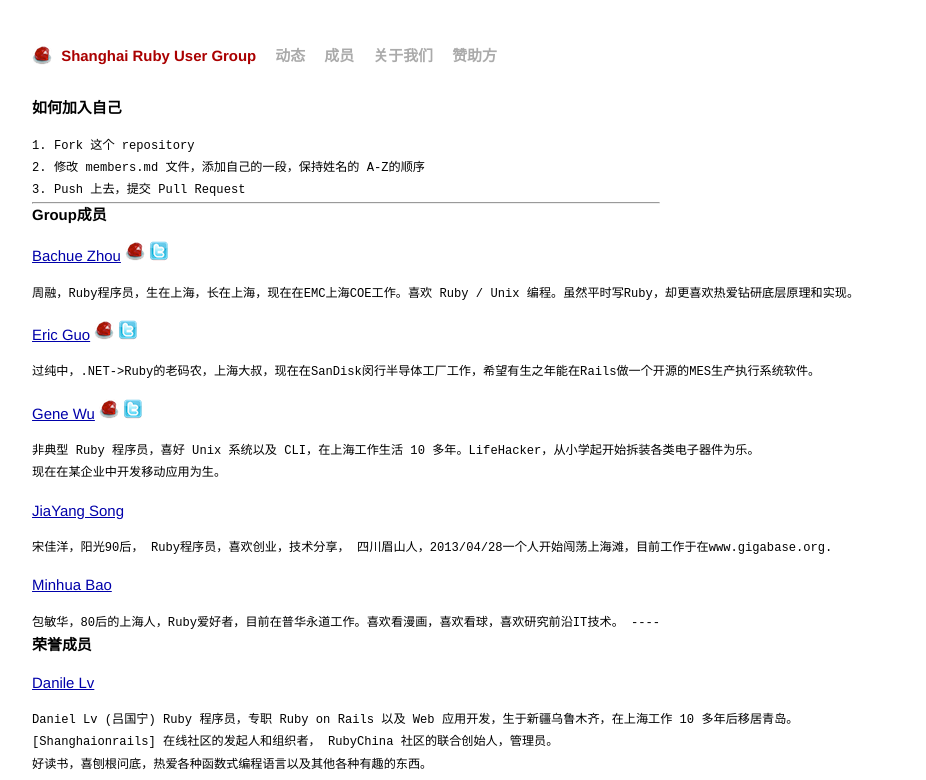
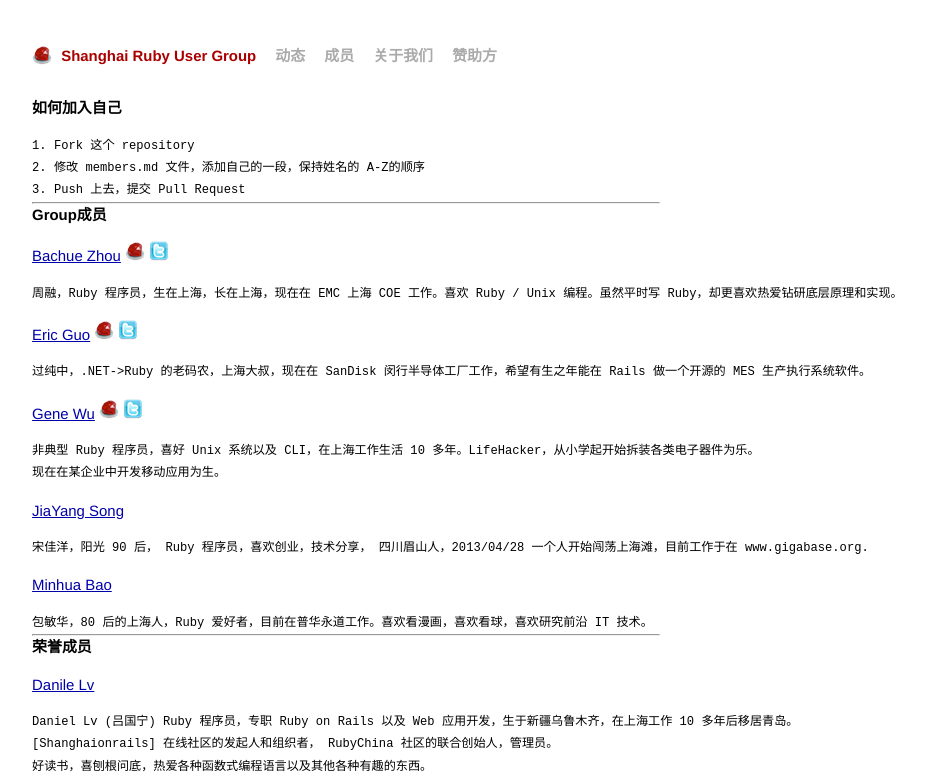
Before and after one commit to shruby/shruby.github.io, a Jekyll site: the page built from members.md, in a window 1280 px wide, cut to the strip 0-780 px from the top of the page. Shown: the whole strip, without its empty margins (294-1220 px from the left). Built offline with Jekyll 4.4.1, drawn with Linux system fonts in a browser that asks for light colours; Markdown is read by kramdown in place of the engine named in the settings.

```diff
--- a/members.md
+++ b/members.md
@@ -17,13 +17,13 @@ title: Group Members
 [![RubyChina](/assets/images/sprites/ruby_china.png)](http://ruby-china.org/iBachue)
 [![Twitter](/assets/images/sprites/twitter.png)](https://twitter.com/iBachue)
 
-    周融，Ruby程序员，生在上海，长在上海，现在在EMC上海COE工作。喜欢 Ruby / Unix 编程。虽然平时写Ruby，却更喜欢热爱钻研底层原理和实现。
+    周融，Ruby 程序员，生在上海，长在上海，现在在 EMC 上海 COE 工作。喜欢 Ruby / Unix 编程。虽然平时写 Ruby，却更喜欢热爱钻研底层原理和实现。
 
 [Eric Guo](https://github.com/Eric-Guo)
 [![RubyChina](/assets/images/sprites/ruby_china.png)](http://ruby-china.org/ericguo)
 [![Twitter](/assets/images/sprites/twitter.png)](https://twitter.com/ecguo)
 
-	过纯中，.NET->Ruby的老码农，上海大叔，现在在SanDisk闵行半导体工厂工作，希望有生之年能在Rails做一个开源的MES生产执行系统软件。
+	过纯中，.NET->Ruby 的老码农，上海大叔，现在在 SanDisk 闵行半导体工厂工作，希望有生之年能在 Rails 做一个开源的 MES 生产执行系统软件。
 
 [Gene Wu](https://github.com/genewoo)
 [![RubyChina](/assets/images/sprites/ruby_china.png)](http://ruby-china.org/gene_wu)
@@ -34,11 +34,12 @@ title: Group Members
 
 [JiaYang Song](https://github.com/songjiayang)
 
-    宋佳洋，阳光90后， Ruby程序员，喜欢创业，技术分享， 四川眉山人，2013/04/28一个人开始闯荡上海滩，目前工作于在www.gigabase.org.
+    宋佳洋，阳光 90 后， Ruby 程序员，喜欢创业，技术分享， 四川眉山人，2013/04/28 一个人开始闯荡上海滩，目前工作于在 www.gigabase.org.
 
 [Minhua Bao](https://github.com/bao1018)
 
-    包敏华，80后的上海人，Ruby爱好者，目前在普华永道工作。喜欢看漫画，喜欢看球，喜欢研究前沿IT技术。
+    包敏华，80 后的上海人，Ruby 爱好者，目前在普华永道工作。喜欢看漫画，喜欢看球，喜欢研究前沿 IT 技术。
+
 ----
 
 # 荣誉成员
```
